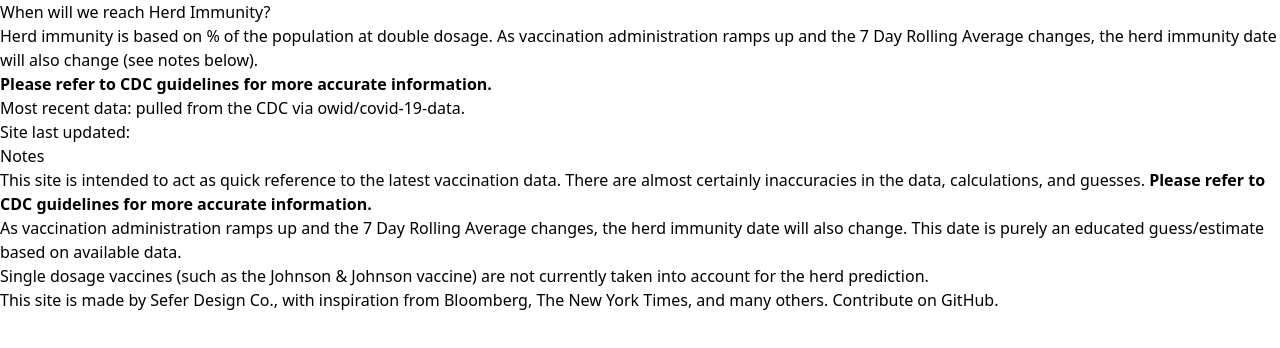
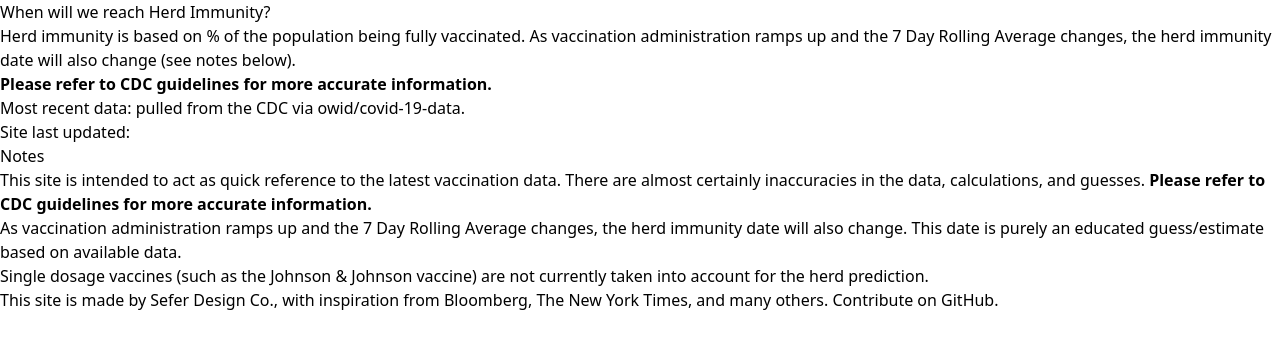
Before and after one commit to rsefer/whenwillweherd, an Eleventy site: page index.njk in a window 1280 px wide. Built offline with nearby package versions, Linux system fonts and the light colour scheme; Eleventy itself is replaced by a stand-in of ours; files that its build step writes are made by us from their sources; no server answers; what csv-parse would draw is missing.

Commit message:
Messaging

```diff
--- a/index.njk
+++ b/index.njk
@@ -9,8 +9,8 @@ title: 'Home'
 			<span class="block xl:inline">When will we reach</span>
 			<span class="block text-indigo-600 xl:inline">Herd Immunity?</span>
 		</h1>
-		<p class="mt-3 text-base text-gray-600 dark:text-gray-300 sm:mt-5 sm:text-md md:mt-5 mx-auto max-w-3xl">
-			Herd immunity is based on <span>{{ data.formatted.herdPercentageLabel }}%</span> of the population at double dosage. As vaccination administration ramps up and the 7 Day Rolling Average changes, the herd immunity date will also change (see <a href="#notes" class="text-red-400">notes</a> below).<br><strong>Please refer to <a href="https://covid.cdc.gov/covid-data-tracker/#vaccinations" class="text-green-400">CDC guidelines</a> for more accurate information.</strong>
+		<p class="mt-3 text-base text-gray-600 dark:text-gray-300 sm:mt-5 sm:text-md md:mt-5 mx-auto max-w-4xl">
+			Herd immunity is based on <span>{{ data.formatted.herdPercentageLabel }}%</span> of the population being fully vaccinated. As vaccination administration ramps up and the 7 Day Rolling Average changes, the herd immunity date will also change (see <a href="#notes" class="text-red-400">notes</a> below).<br><strong>Please refer to <a href="https://covid.cdc.gov/covid-data-tracker/#vaccinations" class="text-green-400">CDC guidelines</a> for more accurate information.</strong>
 		</p>
 		<div class="mt-6 text-gray-600 dark:text-gray-300 text-xs text-center">
 			<p>Most recent data: {{ data.formatted.lastDate }} pulled from the CDC via <a href="https://github.com/owid/covid-19-data/tree/master/public/data/vaccinations" class="text-red-400">owid/covid-19-data</a>.</p>
```
